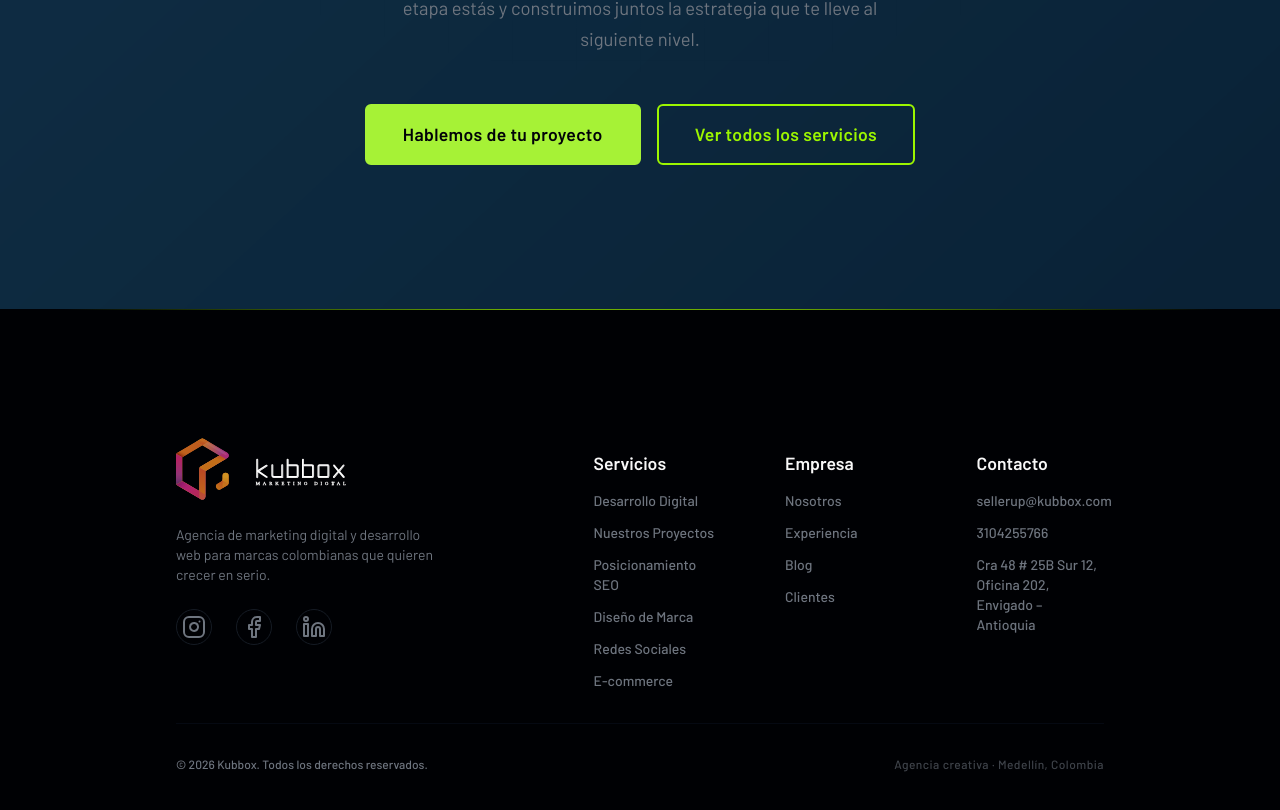
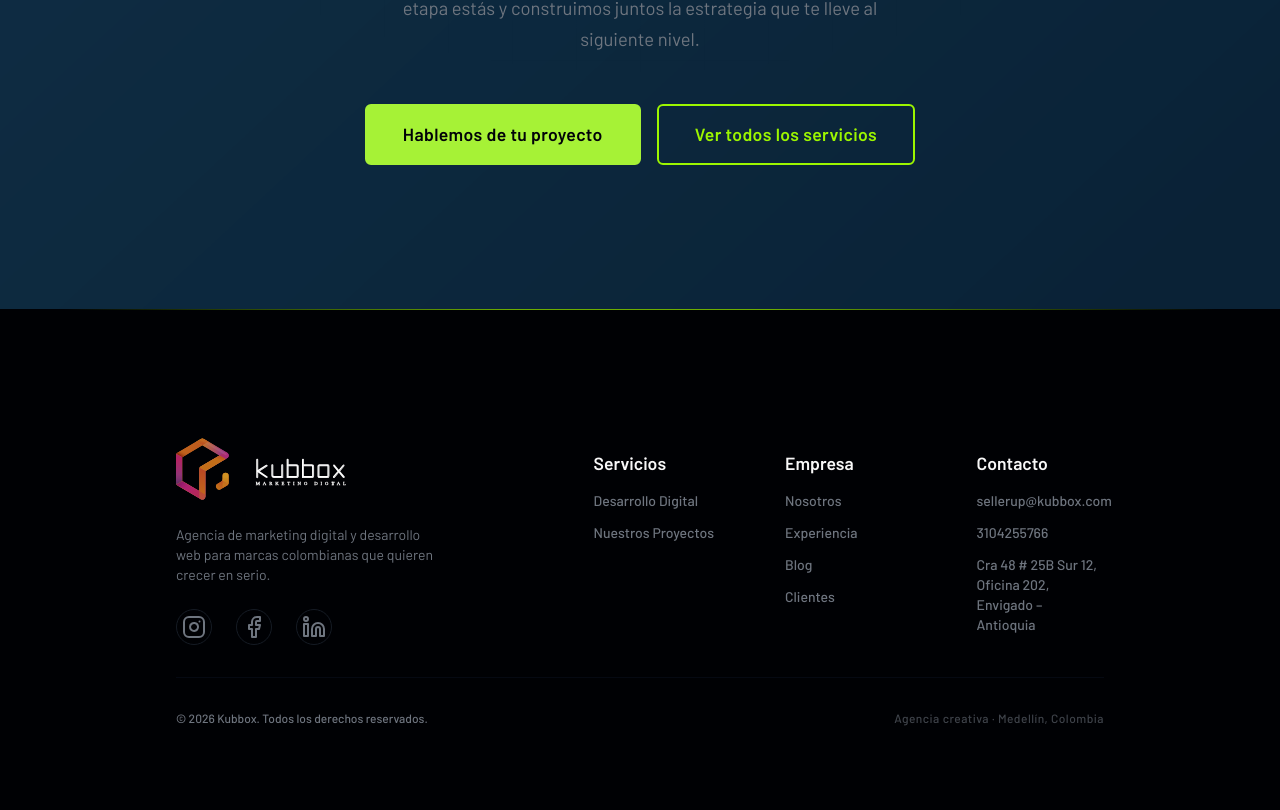
Before and after one commit to kubbox-dev/sitio_kubbox, a React (Vite) app: page / in a window 1280 px wide. Shown: the part 5777-6587 px from the top of the page. Built offline with nearby package versions, Linux system fonts and the light colour scheme; a web font is replaced by a local one.

Commit message:
Footer (se quita informacion no valida)

```diff
--- a/src/components/layout/Footer.jsx
+++ b/src/components/layout/Footer.jsx
@@ -6,10 +6,6 @@ const SECTIONS = [
     links: [
       { name: "Desarrollo Digital", href: "/servicios/desarrollo-digital" },
       { name: "Nuestros Proyectos", href: "/proyectos" },
-      { name: "Posicionamiento SEO", href: "/servicios/seo" },
-      { name: "Diseño de Marca", href: "/servicios/diseno-marca" },
-      { name: "Redes Sociales", href: "/servicios/redes-sociales" },
-      { name: "E-commerce", href: "/servicios/ecommerce" },
     ],
   },
   {
```
